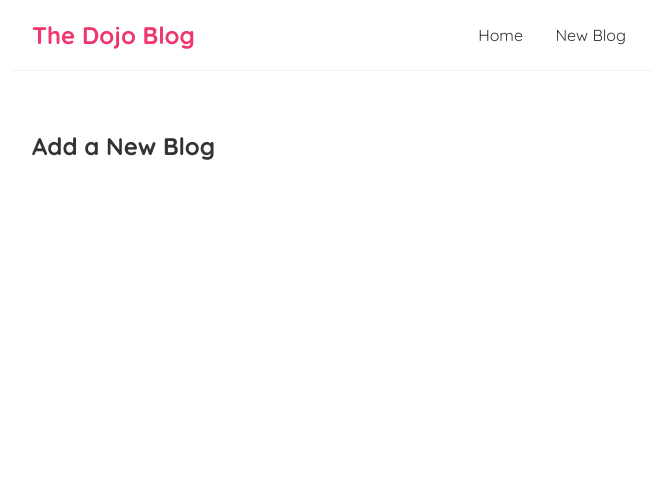
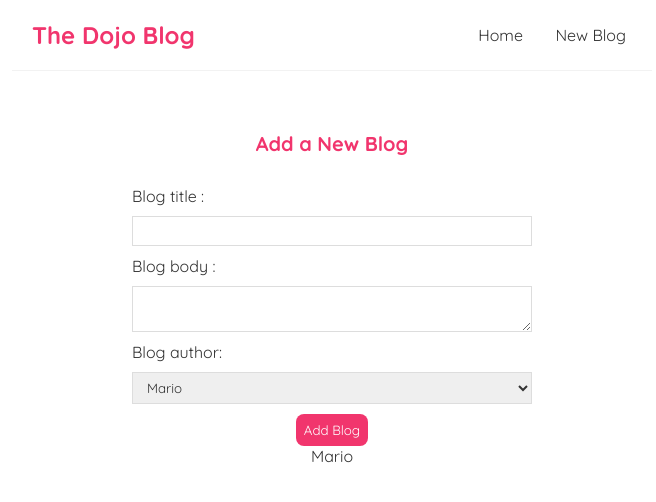
Before and after one commit to eine3131/fullreact_l1andsoon, a React (Create React App) app: page /create in a window 1280 px wide. Shown: the top 502 px of the page, without its empty margins (308-964 px from the left). Built offline with nearby package versions, Linux system fonts and the light colour scheme; the HTML template or start-up script is replaced by a standard one.

Commit message:
Controlled Inputs(forms)

```diff
--- a/src/Create.js
+++ b/src/Create.js
@@ -1,11 +1,42 @@
 import React from 'react';
+import { useState } from 'react';
 
 const Create = () => {
+    const [title, setTitle] = useState('');
+    const [body, setBody] = useState('');
+    const [author, setAuthor] = useState('Mario');
     return (
-        <div className = "create">
+        <div className="create">
             <h2> Add a New Blog </h2>
+            <form>
+                <label>Blog title : </label>
+                <input
+                    type="text"
+                    required
+                    value={title}
+                    onChange={(e) => setTitle(e.target.value)}
+                />
+                <label>Blog body : </label>
+                <textarea
+                    required
+                    value={body}
+                    onChange={(e) => setBody(e.target.value)}
+                />
+                <label>Blog author: </label>
+                <select
+                    value={author}
+                    onChange={(e) => setAuthor(e.target.value)}
+                >
+                    <option value="Mario">Mario</option>
+                    <option value="Yoshi">Yoshi</option>
+                </select>
+                <button>Add Blog</button>
+                <p> {title} </p>
+                <p> {body} </p>
+                <p> {author} </p>
+            </form>
         </div>
-     );
+    );
 }
 
 export default Create;
--- a/src/index.css
+++ b/src/index.css
@@ -62,11 +62,35 @@
 .blog-details div {
   margin: 20px 0;
 }
-/* .blog-details button {
+
+/* create new blog form */
+.create {
+  max-width: 400px;
+  margin: 0 auto;
+  text-align: center;
+}
+.create label {
+  text-align: left;
+  display: block;
+}
+.create h2 {
+  font-size: 20px;
+  color :#f1356d;
+  margin-bottom: 30px;
+}
+.create input, .create textarea, .create select {
+  width: 100%;
+  padding: 6px 10px;
+  margin: 10px 0;
+  border: 1px solid #ddd;
+  box-sizing: border-box;
+  display: block;
+}
+.create button {
   background: #f1356d;
   color: #fff;
   border: 0;
   padding: 8px;
   border-radius: 8px;
   cursor: pointer;
-} */
+}
```
